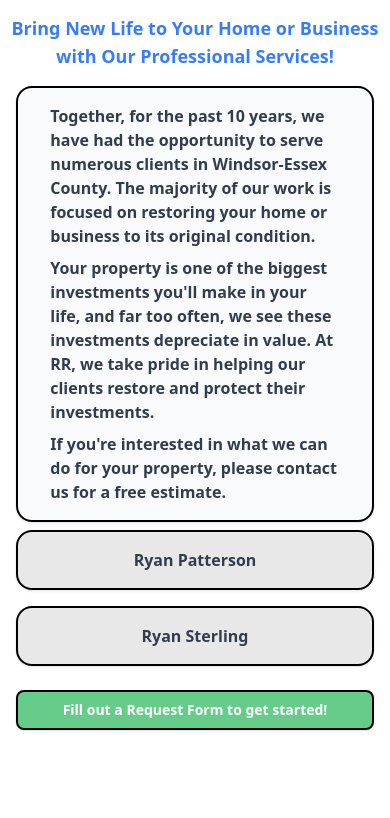
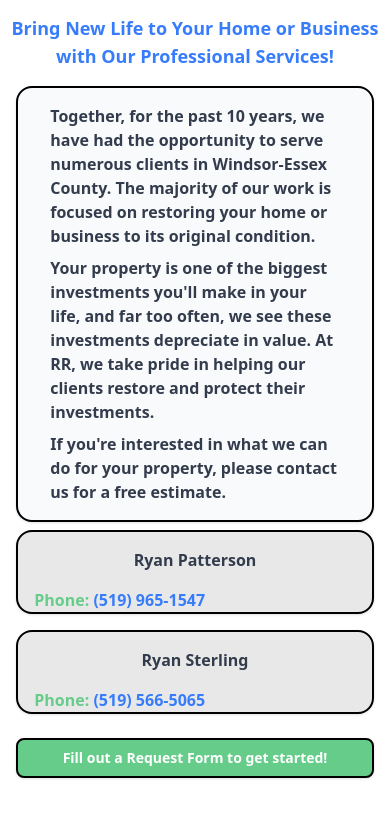
Before and after one commit to ivywills/rrrestoration, a React (Vite) app: page /about in a window 390 px wide. Shown: the part 335-1153 px from the top of the page. Built offline with nearby package versions, Linux system fonts and the light colour scheme.

Commit message:
fix: phone number

```diff
--- a/src/about.tsx
+++ b/src/about.tsx
@@ -48,9 +48,21 @@ export default function About() {
         <div className="w-full md:w-1/3 flex flex-col items-center min-h-[60vh]">
           <div className="card bg-base-200 border-2 border-accent-content shadow-sm transition-transform duration-200 hover:scale-105 hover:shadow-lg mb-4 w-11/12 h-full">
             <h1 className="text-l font-bold text-center m-4">Ryan Patterson</h1>
+            <a
+              href="tel:15199651547"
+              className="text-md font-semibold text-left mx-4 block md:text-accent-content text-primary"
+            >
+              Phone: <span className="text-secondary">(519) 965-1547</span>
+            </a>
           </div>
           <div className="card bg-base-200 border-2 border-accent-content shadow-sm transition-transform duration-200 hover:scale-105 hover:shadow-lg mb-4 w-11/12 h-full">
             <h1 className="text-l font-bold text-center m-4">Ryan Sterling</h1>
+            <a
+              href="tel:15195665065"
+              className="text-md font-semibold text-left mx-4 block md:text-accent-content text-primary"
+            >
+              Phone: <span className="text-secondary">(519) 566-5065</span>
+            </a>
           </div>
           <button className="btn btn-primary  border-2 border-accent-content shadow-sm transition-transform duration-200 hover:scale-105 hover:shadow-lg  text-white w-11/12 self-center mt-2 mb-4">
             Fill out a Request Form to get started!
```
